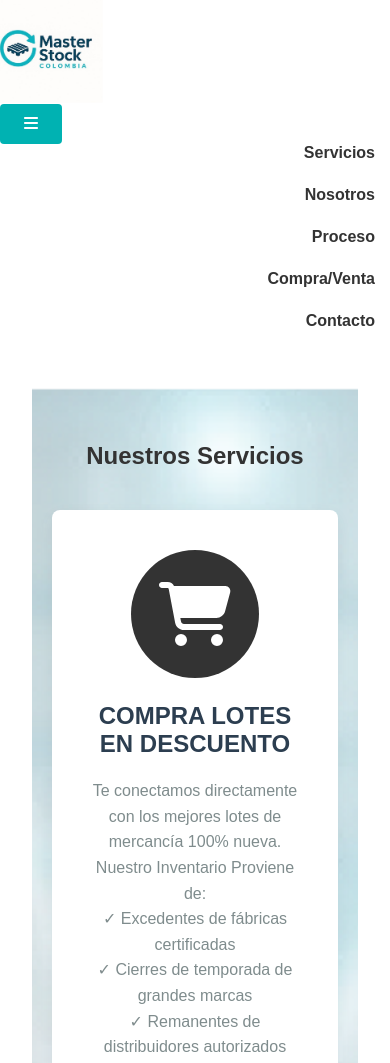
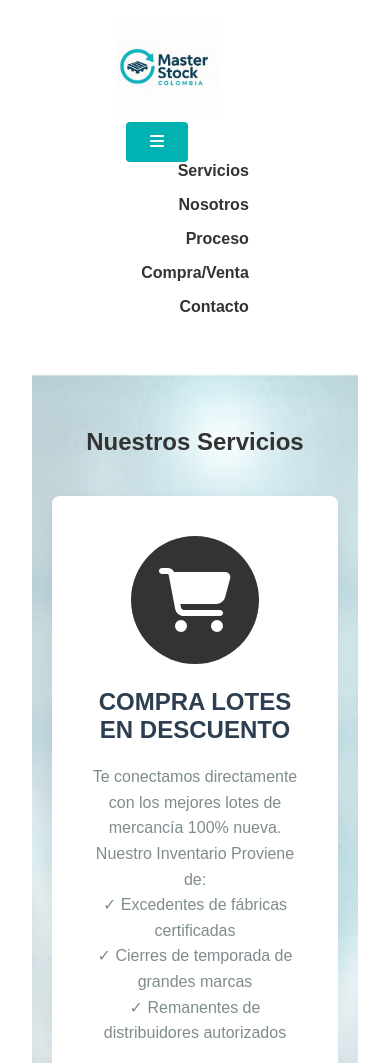
Before and after one commit to masterstockcolombia/masterstockcolombia, a plain HTML site: page index.html in a window 390 px wide. Shown: the top 1063 px of the page. Drawn offline with nearby package versions, Linux system fonts and the light colour scheme; files that its build step writes are made by us from their sources.

Commit message:
Update styles.css

```diff
--- a/styles.css
+++ b/styles.css
@@ -15,15 +15,22 @@ header {
 
 /* ==================== LOGO MÁS GRANDE ==================== */
 .logo img {
-    height: 140px;   /* Tamaño del logo */
+    height: 160px;   /* Aumentado */
     width: auto;
     transition: all 0.3s ease;
 }
 
 @media (max-width: 768px) {
     .logo img {
-        height: 100px; /* Más pequeño en pantallas chicas */
+        height: 120px; /* Más pequeño en móvil */
     }
+}
+
+/* ==================== CENTRAR MENÚ ==================== */
+nav {
+    flex: 1; /* Ocupa todo el espacio entre logo y borde derecho */
+    display: flex;
+    justify-content: center; /* Centra horizontalmente */
 }
 
 nav ul {
@@ -32,12 +39,20 @@ nav ul {
     gap: 1.5rem;
     padding: 0;
     margin: 0;
+    justify-content: center; /* Centra el contenido del UL */
+    align-items: center;
 }
 
 nav a {
     text-decoration: none;
     color: #333;
     font-weight: bold;
+    padding: 0.5rem;
+    transition: color 0.3s ease;
+}
+
+nav a:hover {
+    color: #00b2b2;
 }
 
 .btn-principal {
@@ -49,6 +64,7 @@ nav a {
     font-weight: bold;
 }
 
+/* ==================== MAIN ==================== */
 main {
     padding: 2rem;
     text-align: center;
@@ -71,13 +87,13 @@ button {
 .imagenes-productos {
     display: flex;
     justify-content: center;
-    gap: 2rem; /* Espacio mayor entre imágenes */
+    gap: 2rem;
     margin-top: 2rem;
     flex-wrap: wrap;
 }
 
 .imagenes-productos img {
-    max-width: 250px; /* Más grandes que antes */
+    max-width: 250px;
     border-radius: 8px;
     box-shadow: 0 2px 8px rgba(0,0,0,0.1);
 }
@@ -178,4 +194,8 @@ footer {
     .action-box {
         max-width: 100%;
     }
+    nav ul {
+        flex-direction: column;
+        gap: 1rem;
+    }
 }
```
